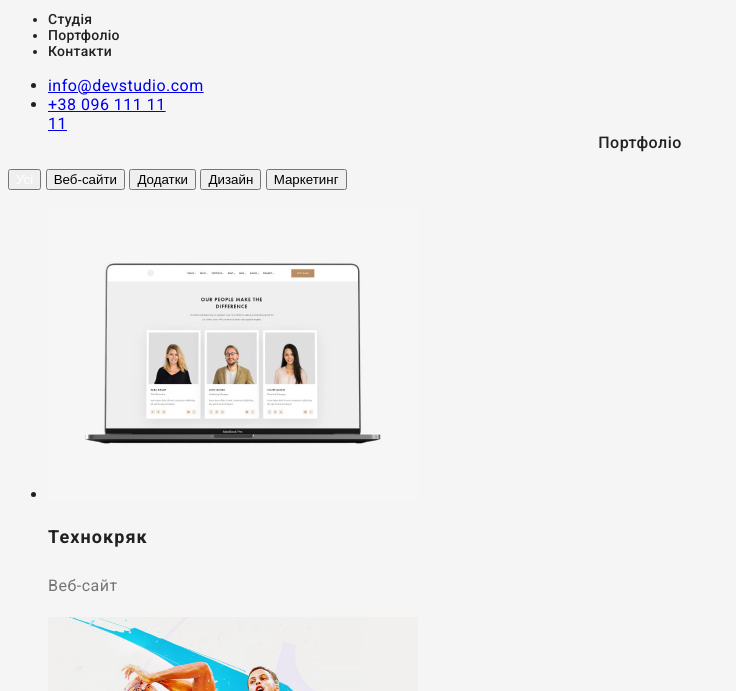
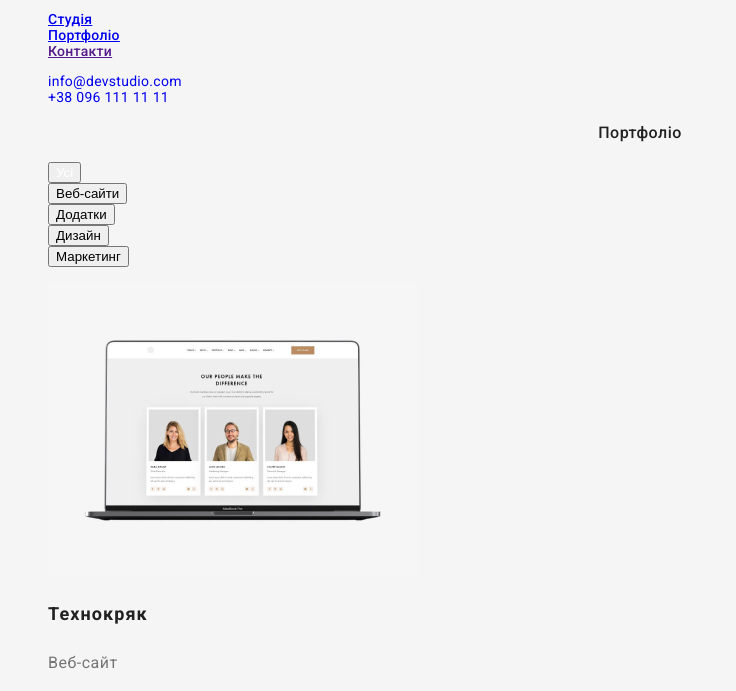
Before and after one commit to MariaRohova/goit-markup-hw-02, a plain HTML site: page portfolio.html in a window 1280 px wide. Shown: the part 41-732 px from the top of the page, without its empty margins (0-736 px from the left). Drawn offline with Linux system fonts and the light colour scheme.

Commit message:
корективи до стилю тексту

```diff
--- a/css/styles.css
+++ b/css/styles.css
@@ -6,6 +6,7 @@ body
     font-weight: 400;
     letter-spacing: 0.03em;
     color: #212121;
+
 }
 
 
@@ -18,30 +19,39 @@ color: #2196F3;
 }
 
 .logo-studio{
-    font-family: 'Raleway',sans-serif;
+font-family: 'Raleway',sans-serif;
 font-weight: 700;
 font-size: 26px;
 line-height: 1.19;
 color: #000000;
 }
+
 .nav{
+list-style: none;
 font-weight: 500;
 font-size: 14px;
 line-height: 1.14;
 letter-spacing: 0.02em;
 color: #212121;
 }
-.contact-mail{
-position: absolute;
-width: 135px;
-height: 16px;
+
+.nav-list{
+    text-decoration: none;
 }
 
-.contact-phone {
-position: absolute;
-width: 122px;
-height: 16px;
+.contacts{
+    list-style: none;
+    font-style: normal;
+    text-decoration: none;
+    font-size: 14px;
+    line-height: 1.14;
+    letter-spacing: 0.02em;
 }
+
+.contact-mail, .contact-phone{
+    text-decoration: none;
+}
+
 
 .hero-title{
 font-weight: 900;
@@ -54,6 +64,7 @@ color: #FFFFFF;
 }
 
 .button{
+    font-family: inherit;
     cursor: pointer;
     font-weight: 700;
     font-size: 16px;
@@ -63,6 +74,9 @@ color: #FFFFFF;
     text-align: center;
     letter-spacing: 0.06em;
     color: #FFFFFF;
+}
+.subtitle-list{
+    list-style: none;
 }
 
 .subtitle-item{
@@ -87,6 +101,10 @@ text-align: center;
 color: #212121;
 }
 
+.work-list, .team-list{
+    list-style: none;
+}
+
 .team-name{
 font-weight: 500;
 font-size: 16px;
@@ -102,6 +120,11 @@ text-align: center;
 color: #757575;
 }
 
+.address{
+    font-style: normal;
+    background-color:#2F303A;
+}
+
 .contact-address{
     font-size: 14px;
     line-height: 1.71;
@@ -110,8 +133,17 @@ color: #757575;
 }
 
 .footer-contact{
+    list-style: none;
+
+}
+
+.footer-contact-list{
+    font-style: normal;
+    text-decoration: none;
     font-size: 14px;
     line-height: 1.71;
+    font-weight: 400;
+    letter-spacing: inherit;
     color: rgba(255, 255, 255, 0.6);
 }
 
@@ -126,6 +158,10 @@ font-size: 16px;
 line-height: 1.62;
 text-align: center;
 color: #212121;
+}
+
+.portfolio-button, .portfolio-works{
+    list-style: none;
 }
 
 .portfolio-pagination-all {
--- a/index.html
+++ b/index.html
@@ -9,7 +9,7 @@
     <link rel="preconnect" href="https://fonts.gstatic.com" crossorigin>
     <link href="https://fonts.googleapis.com/css2?family=Raleway:wght@700&family=Roboto:wght@400;500;700;900&display=swap" rel="stylesheet">
     <link rel="stylesheet" href="./css/styles.css">
-    <link rel="stylesheet" href="./portfolio.html">
+
 </head>
 <body>
 <!--Header-->
@@ -19,14 +19,14 @@
             <a href="./index.html" class="logo-web">Web<span class="logo-studio">Studio</span> </a>
 
             <ul class="nav">
-               <li class="nav-list"> Студія <a href="./index.html" Студія></a>         </li>
-               <li class="nav-list"> Портфоліо <a href="./portfolio.html" Портфоліо></a>         </li>
-               <li class="nav-list"> Контакти <a href="" Контакти></a>         </li>
+               <li class="nav-list">  <a href="./index.html" > Студія</a>         </li>
+               <li class="nav-list">  <a href="./portfolio.html"> Портфоліо</a>         </li>
+               <li class="nav-list">  <a href=""> Контакти</a>         </li>
            </ul>
 
         </nav>
 
-            <ul>
+            <ul class="contacts">
                 <li> <a href="mailto:info@devstudio.com" class="contact-mail"> info@devstudio.com</a> </li>
                 <li> <a href="tell:+380961111111" class="contact-phone"> +38 096 111 11 11 </a>        </li>
             </ul>
@@ -48,15 +48,15 @@
             <h3 class="subtitle-item">УВАГА ДО ДЕТАЛЕЙ </h3>
             <p class="subtitle-desc">Ідейні міркування, і навіть початок повсякденної роботи з формування позиції.</p>
         </li>
-        <li>
+        <li class="subtitle-list">
             <h3 class="subtitle-item">ПУНКТУАЛЬНІСТЬ</h3>
             <p class="subtitle-desc">Завдання організації, особливо рамки і місце навчання кадрів тягне у себе.</p>
         </li>
-        <li>
+        <li class="subtitle-list">
             <h3 class="subtitle-item">ПЛАНУВАННЯ </h3>
             <p class="subtitle-desc">Так само консультація з широким активом значною мірою зумовлює.</p>
         </li>
-        <li>
+        <li class="subtitle-list">
             <h3 class="subtitle-item">СУЧАСНІ ТЕХНОЛОГІЇ</h3>
             <p class="subtitle-desc">Значимість цих проблем настільки очевидна, що реалізація планових завдань.</p>
         </li>
@@ -112,9 +112,9 @@
 
         <address class="address">
             <p class="contact-address"> м. Київ, пр-т Лесі Українки, 26</p>
-            <ul>
-                <li> <a href="mailto:info@devstudio.com" class="footer-contact"> info@devstudio.com</a> </li>
-                <li> <a href="tell:+380961111111" class="footer-contact"> +38 096 111 11 11 </a>        </li>
+            <ul class="footer-contact">
+                <li> <a href="mailto:info@devstudio.com" class="footer-contact-list"> info@devstudio.com</a> </li>
+                <li> <a href="tell:+380961111111" class="footer-contact-list"> +38 096 111 11 11 </a>        </li>
             </ul>
         </address>
 
--- a/portfolio.html
+++ b/portfolio.html
@@ -9,7 +9,6 @@
     <link rel="preconnect" href="https://fonts.gstatic.com" crossorigin>
     <link href="https://fonts.googleapis.com/css2?family=Raleway:wght@700&family=Roboto:wght@400;500;700;900&display=swap" rel="stylesheet">
     <link rel="stylesheet" href="./css/styles.css">
-    <link rel="stylesheet" href="./portfolio.html">
 </head>
 <body>
 <!--Header-->
@@ -19,13 +18,14 @@
         <a href="./index.html" class="logo-web">Web<span class="logo-studio">Studio</span> </a>
 
         <ul class="nav">
-           <li class="nav-list"> Студія<a href="./index.html" Студія></a>         </li>
-           <li class="nav-list"> Портфоліо<a href="./portfolio.html" Портфоліо></a>         </li>
-           <li class="nav-list"> Контакти<a href="" Контакти></a>         </li>
+            <li class="nav-list">  <a href="./index.html" >Студія</a>         </li>
+            <li class="nav-list">  <a href="./portfolio.html"> Портфоліо</a>         </li>
+            <li class="nav-list">  <a href=""> Контакти</a>         </li>
        </ul>
 
     </nav>
-    <ul>
+
+    <ul class="contacts">
         <li> <a href="mailto:info@devstudio.com" class="contact-mail"> info@devstudio.com</a> </li>
         <li> <a href="tell:+380961111111" class="contact-phone"> +38 096 111 11 11 </a>        </li>
     </ul>
@@ -37,16 +37,15 @@
     <main>
         <section class="portfolio-list">
             <h1 class="portfolio-title"> Портфоліо </h1>
-            <button class="portfolio-pagination-all" type="button" onclick=""> Усі </button>
-            <button class="portfolio-pagination" type="button" onclick=""> Веб-сайти </button>
-            <button class="portfolio-pagination" type="button" onclick=""> Додатки </button>
-            <button class="portfolio-pagination" type="button" onclick=""> Дизайн </button>
-            <button class="portfolio-pagination" type="button" onclick=""> Маркетинг </button>
+            <ul class="portfolio-button">
+                <li><button class="portfolio-pagination-all" type="button" onclick=""> Усі </button></li>
+                <li><button class="portfolio-pagination" type="button" onclick=""> Веб-сайти </button></li>
+                <li><button class="portfolio-pagination" type="button" onclick=""> Додатки </button></li>
+                <li><button class="portfolio-pagination" type="button" onclick=""> Дизайн </button></li>
+                <li><button class="portfolio-pagination" type="button" onclick=""> Маркетинг </button></li>
+            </ul>
 
-        </section>
-
-        <section class="portfolio-item">
-            <ul>
+            <ul class="portfolio-works">
                 <li>
                     <img class="portfolio-img" src="./img/img.jpg" alt="Технокряк" width="370">
                     <h2 class="portfolio-mane">Технокряк</h2>
@@ -104,13 +103,14 @@
         <div class="footer">
             <a href="./index.html" class="logo-web">Web<span class="logo-studio">Studio</span> </a>
 
-                <address class="address">
-                    <p class="contact-address"> м. Київ, пр-т Лесі Українки, 26</p>
-                    <ul>
-                        <li> <a href="mailto:info@devstudio.com" class="footer-contact"> info@devstudio.com</a> </li>
-                        <li> <a href="tell:+380961111111" class="footer-contact"> +38 096 111 11 11 </a>        </li>
-                    </ul>
-                </address>
+            <address class="address">
+                <p class="contact-address"> м. Київ, пр-т Лесі Українки, 26</p>
+                <ul class="footer-contact">
+                    <li> <a href="mailto:info@devstudio.com" class="footer-contact-list"> info@devstudio.com</a> </li>
+                    <li> <a href="tell:+380961111111" class="footer-contact-list"> +38 096 111 11 11 </a>        </li>
+                </ul>
+            </address>
+
 
     </div>
     </footer>
```
